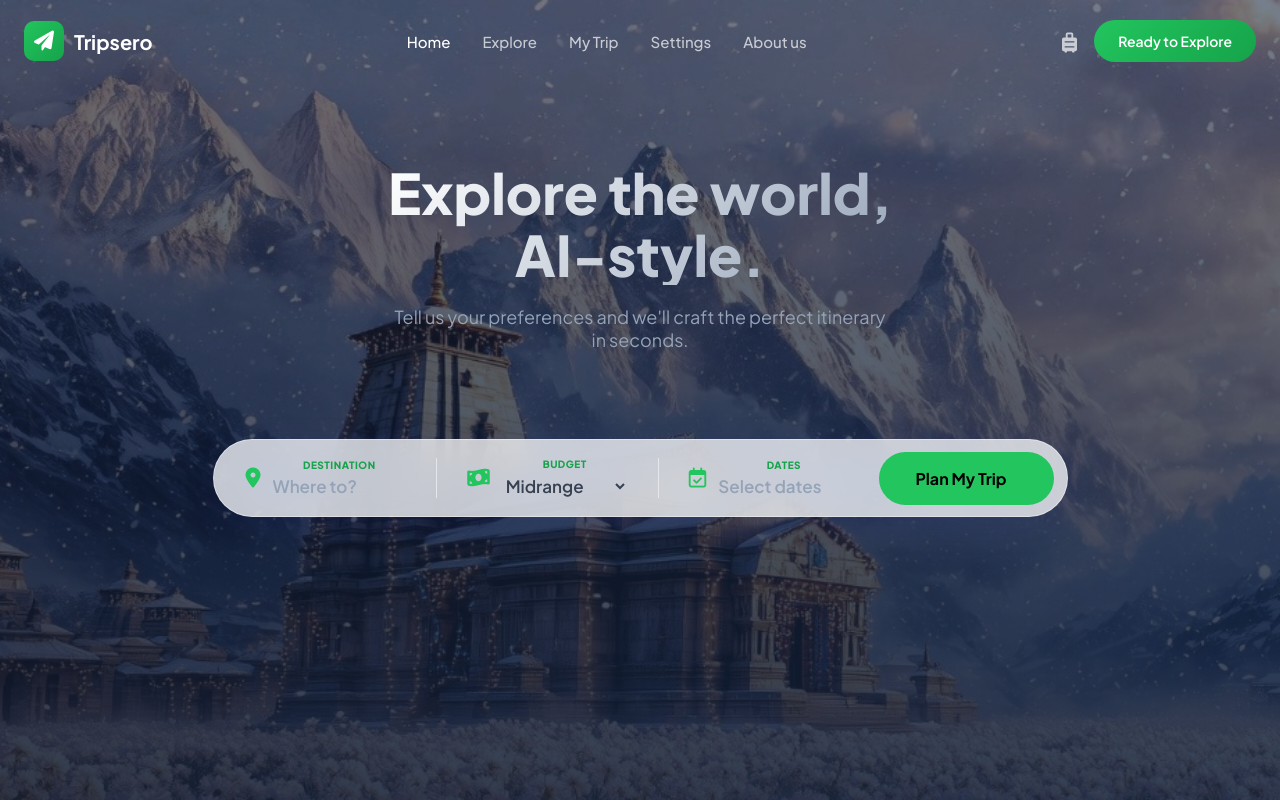
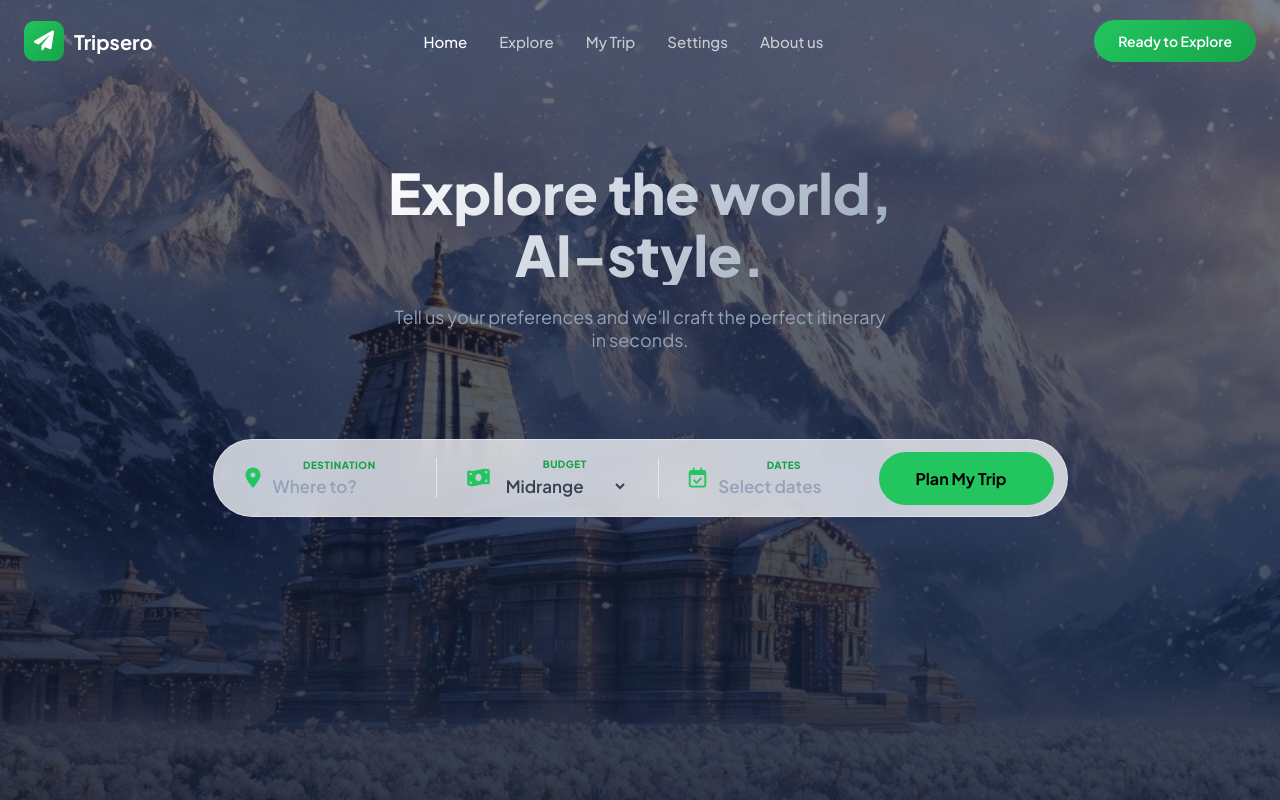
Before and after one commit to arvijayadhith7/TRAVEL-PLANNER, a plain HTML site: page HP/index.html in a window 1280 px wide. Drawn offline with nearby package versions, Linux system fonts and the light colour scheme.

Commit message:
chore: Remove cart icon from home page header

```diff
--- a/HP/index.html
+++ b/HP/index.html
@@ -35,10 +35,6 @@
                 </div>
 
                 <div class="nav-actions">
-                    <a href="../tripcart.html" class="cart-link" style="position: relative;">
-                        <i class="fa-solid fa-suitcase-rolling"></i>
-                        <span class="cart-badge" style="display: none;">0</span>
-                    </a>
                     <a href="#" class="btn-signup">Ready to Explore</a>
                 </div>
             </div>
```
